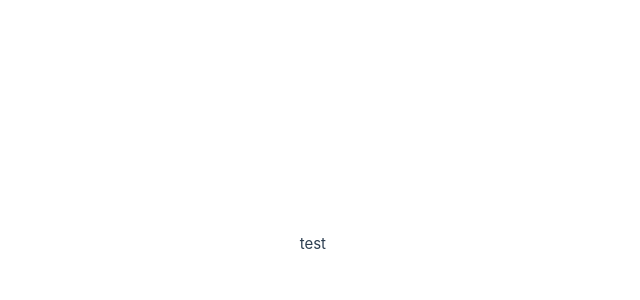
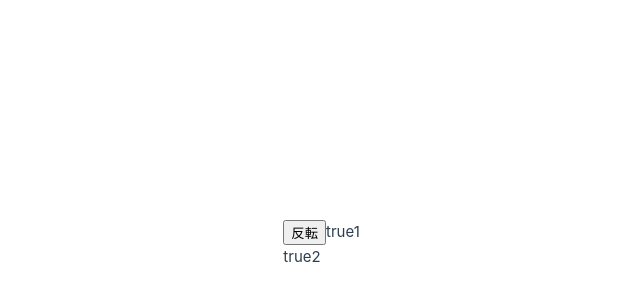
Before and after one commit to ryusei-engineer/vue-lesson, a Vue app: page / in a window 1280 px wide. Shown: the part 156-456 px from the top of the page, without its empty margins (314-954 px from the left). Built offline with nearby package versions, Linux system fonts and the light colour scheme.

Commit message:
v-if template

```diff
--- a/src/App.vue
+++ b/src/App.vue
@@ -6,7 +6,13 @@ const ok = ref(true)
 </script>
 
 <template>
-<p v-if="ok">test</p>
+<button @click="ok = !ok">反転</button>
+<template v-if="ok">
+  <p>true1</p>
+  <p>true2</p>
+</template>
+
+<p v-else="ok">false</p>
 </template>
 <style>
 </style>
```
